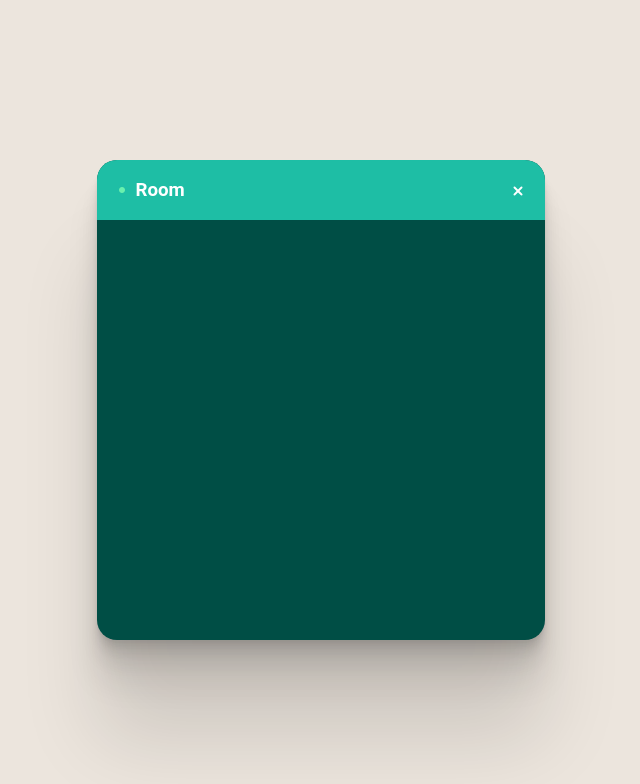
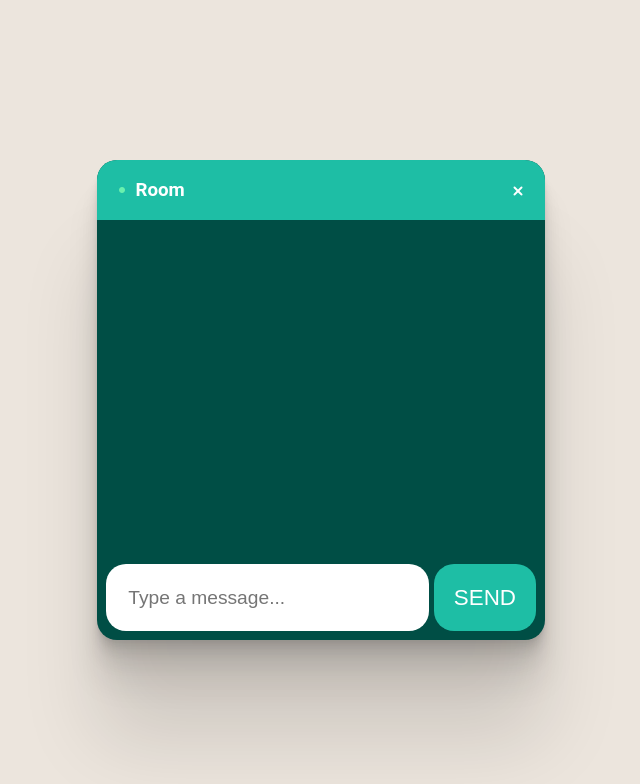
Before and after one commit to davmcgregor/react-chat-app, a React (Create React App) app in the folder client/: page /chat in a window 1280 px wide. Shown: the top 784 px of the page, without its empty margins (319-959 px from the left). Built offline with nearby package versions, Linux system fonts and the light colour scheme; no server answers.

Commit message:
Update Input.css styling

```diff
--- a/client/src/components/Chat/Chat.js
+++ b/client/src/components/Chat/Chat.js
@@ -5,6 +5,7 @@
 import './Chat.css';
 
 import InfoBar from '../InfoBar/InfoBar'
+import Input from '../Input/Input'
 
 let socket;
 
@@ -55,10 +56,7 @@
     <div className="outerContainer">
       <div className="container">
         <InfoBar room={room} />
-        {/* <input value={message}
-        onChange={(event) => setMessage(event.target.value)}
-        onKeyPress={event => event.key === 'Enter' ? sendMessage(event) : null }
-        /> */}
+        <Input message={message} setMessage={setMessage} sendMessage={sendMessage}/>
       </div>
     </div>
   )
--- /dev/null
+++ b/client/src/components/Input/Input.css
@@ -0,0 +1,37 @@
+.form {
+  display: flex;
+  /* border-top: 2px solid #D3D3D3; */
+  border-radius: 20px 0px 0px 20px;
+}
+
+.input {
+  border: none;
+  border-radius: 0;
+  padding: 5%;
+  width: 80%;
+  font-size: 1.2em;
+  border-radius: 20px;
+  margin-left: 2%;
+  margin-bottom: 2%;
+
+}
+
+input:focus, textarea:focus, select:focus{
+  outline: none;
+}
+
+.sendButton {
+  color: #fff !important;
+  text-transform: uppercase;
+  text-decoration: none;
+  padding: 20px;
+  display: inline-block;
+  border: none;
+  background: #1ebea5;
+  font-size: 1.4em;
+  text-align: center;
+  border-radius: 20px;
+  margin-right: 2%;
+  margin-bottom: 2%;
+  margin-left: 1%;
+}
--- /dev/null
+++ b/client/src/components/Input/Input.js
@@ -0,0 +1,19 @@
+import React from 'react';
+
+import './Input.css';
+
+const Input = ({message, setMessage, sendMessage}) => (
+  <form className="form">
+    <input
+      className="input"
+      type="text"
+      placeholder="Type a message..."
+      value={message}
+      onChange={(event) => setMessage(event.target.value)}
+      onKeyPress={event => event.key === 'Enter' ? sendMessage(event) : null }
+    />
+    <button className="sendButton" onClick={(event) => sendMessage(event)}>Send</button>
+  </form>
+)
+
+export default Input;
```
